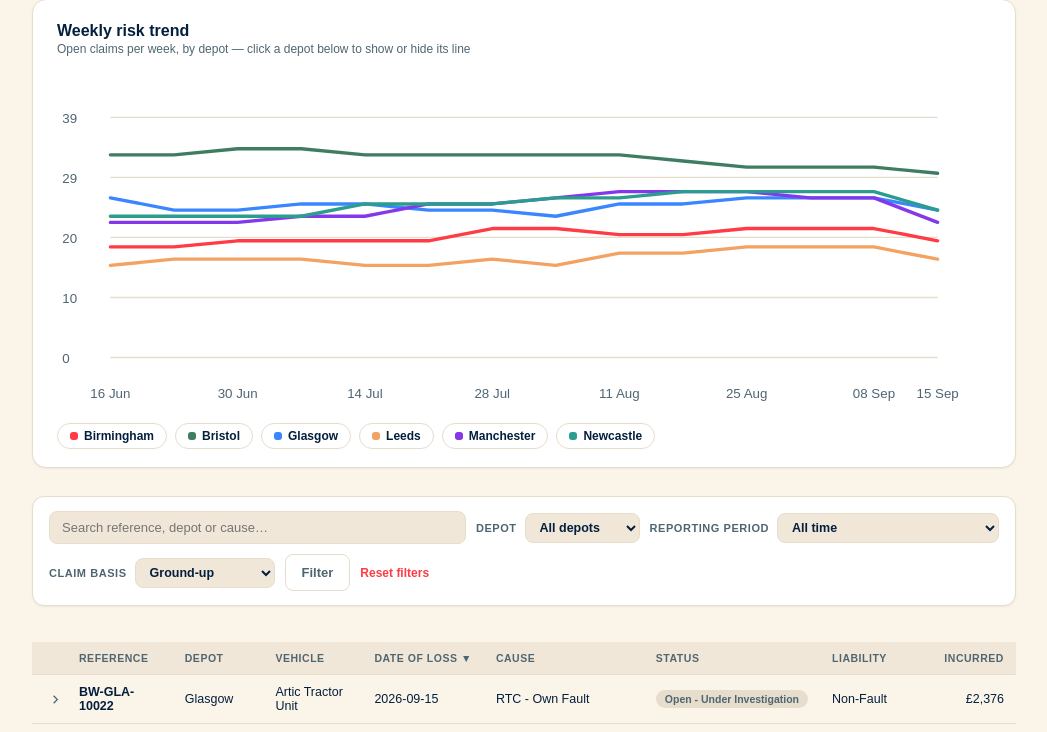
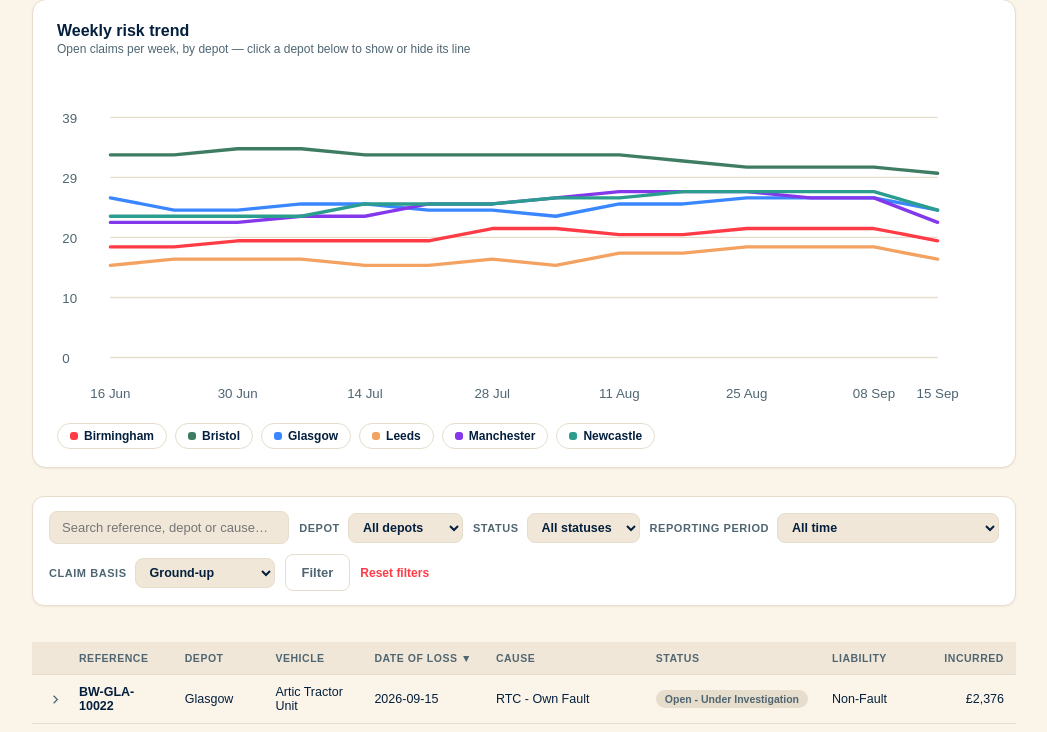
Before and after one commit to SteveStockleyMCL/aster-fleet-test, a Flask app: page /claims in a window 1280 px wide. Shown: the part 3539-4271 px from the top of the page, without its empty margins (116-1163 px from the left). Run offline with Flask 3, Linux system fonts and the light colour scheme; data comes from the database, SQL or seed files in the repository.

Commit message:
Add filters for status and update pagination links

```diff
--- a/templates/claims.html
+++ b/templates/claims.html
@@ -74,9 +74,15 @@ amber
   </div>
 </div>
 
+{% if filters_active %}
+<div class="illustrative-note section-gap" style="background:var(--gold-soft);color:var(--gold);">
+  Showing analysis scoped to the current filters{% if depot %} &mdash; <b>{{ depot }}</b>{% endif %}{% if status %} &middot; <b>{{ 'Open' if status=='open' else 'Closed' }} claims</b>{% endif %}{% if period != 'all' %} &middot; <b>{{ {'policy_year': current_py, 'prior_policy_year': prior_py, '12m': 'last 12 months', 'ytd': 'year to date'}.get(period, period) }}</b>{% endif %}{% if q %} &middot; search &ldquo;{{ q }}&rdquo;{% endif %} &mdash; every chart and figure below is recomputed for this subset. <a href="{{ url_for('claims') }}" style="color:inherit;font-weight:700;">Clear filters</a>
+</div>
+{% endif %}
+
 <div class="cl-panel section-gap">
   <h4>Claims by depot</h4>
-  <p class="cl-panel-sub">Volume, cost and average severity across the network &mdash; whole register, all time</p>
+  <p class="cl-panel-sub">Volume, cost and average severity{{ ' for ' ~ depot if depot else ' across the network' }}{{ ' — whole register, all time' if not filters_active }}</p>
   <div class="chart-cell">
     <h5>Claim count</h5>
     {{ charts.bar_chart_svg(depot_count_chart, 'Claim count by depot', link_to='claims') }}
@@ -186,6 +192,13 @@ amber
         {% for d in depots %}<option value="{{ d }}" {{ 'selected' if d==depot }}>{{ d }}</option>{% endfor %}
       </select>
     </div>
+    <div class="filter-group"><span class="filter-group-label">Status</span>
+      <select name="status" onchange="this.form.submit()">
+        <option value="">All statuses</option>
+        <option value="open" {{ 'selected' if status=='open' }}>Open only</option>
+        <option value="closed" {{ 'selected' if status=='closed' }}>Closed only</option>
+      </select>
+    </div>
     <div class="filter-group"><span class="filter-group-label">Reporting period</span>
       <select name="period" onchange="this.form.submit()">
         <option value="all" {{ 'selected' if period=='all' }}>All time</option>
@@ -215,7 +228,7 @@ amber
       <tr>
         <th></th>
         {% macro sort_link(key, label) -%}
-        <th><a style="color:inherit;text-decoration:none;" href="{{ url_for('claims', q=q, depot=depot, period=period, basis=basis, sort=key, dir=('asc' if sort_key==key and sort_dir=='desc' else 'desc')) }}">{{ label }} {% if sort_key==key %}{{ '▲' if sort_dir=='asc' else '▼' }}{% endif %}</a></th>
+        <th><a style="color:inherit;text-decoration:none;" href="{{ url_for('claims', q=q, depot=depot, status=status, period=period, basis=basis, sort=key, dir=('asc' if sort_key==key and sort_dir=='desc' else 'desc')) }}">{{ label }} {% if sort_key==key %}{{ '▲' if sort_dir=='asc' else '▼' }}{% endif %}</a></th>
         {%- endmacro %}
         {{ sort_link('ref', 'Reference') }}
         {{ sort_link('depot', 'Depot') }}
@@ -263,8 +276,15 @@ amber
 <div class="pagination">
   <div class="pagination-info">Showing {{ showing_from }}&ndash;{{ showing_to }} of {{ total_matching }} claims</div>
   <div class="pagination-links">
-    <a class="{{ 'disabled' if page <= 1 else '' }}" href="{{ url_for('claims', q=q, depot=depot, period=period, basis=basis, sort=sort_key, dir=sort_dir, page=page-1) }}">&larr; Previous</a>
-    <a class="{{ 'disabled' if page >= total_pages else '' }}" href="{{ url_for('claims', q=q, depot=depot, period=period, basis=basis, sort=sort_key, dir=sort_dir, page=page+1) }}">Next &rarr;</a>
+    <a class="{{ 'disabled' if page <= 1 else '' }}" href="{{ url_for('claims', q=q, depot=depot, status=status, period=period, basis=basis, sort=sort_key, dir=sort_dir, page=page-1) }}">&larr; Previous</a>
+    {% for p in page_numbers %}
+    {% if p is none %}
+    <span class="pagination-ellipsis">&hellip;</span>
+    {% else %}
+    <a class="{{ 'disabled' if p == page else '' }}" href="{{ url_for('claims', q=q, depot=depot, status=status, period=period, basis=basis, sort=sort_key, dir=sort_dir, page=p) }}">{{ p }}</a>
+    {% endif %}
+    {% endfor %}
+    <a class="{{ 'disabled' if page >= total_pages else '' }}" href="{{ url_for('claims', q=q, depot=depot, status=status, period=period, basis=basis, sort=sort_key, dir=sort_dir, page=page+1) }}">Next &rarr;</a>
   </div>
 </div>
 {% endblock %}
```
